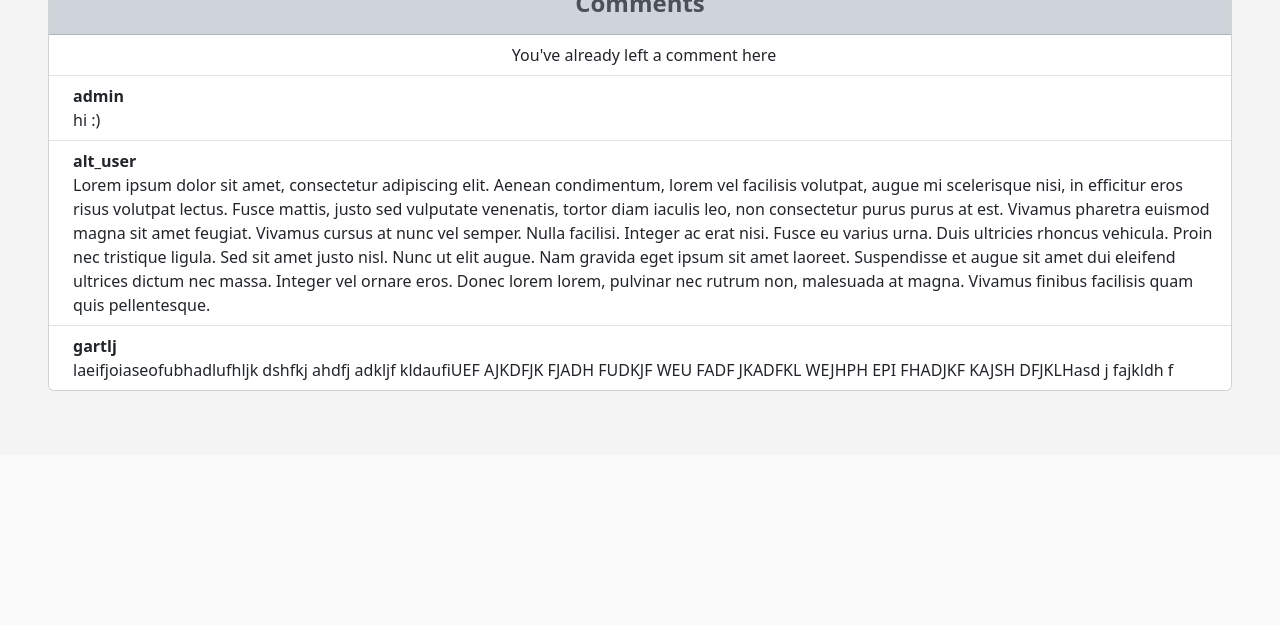
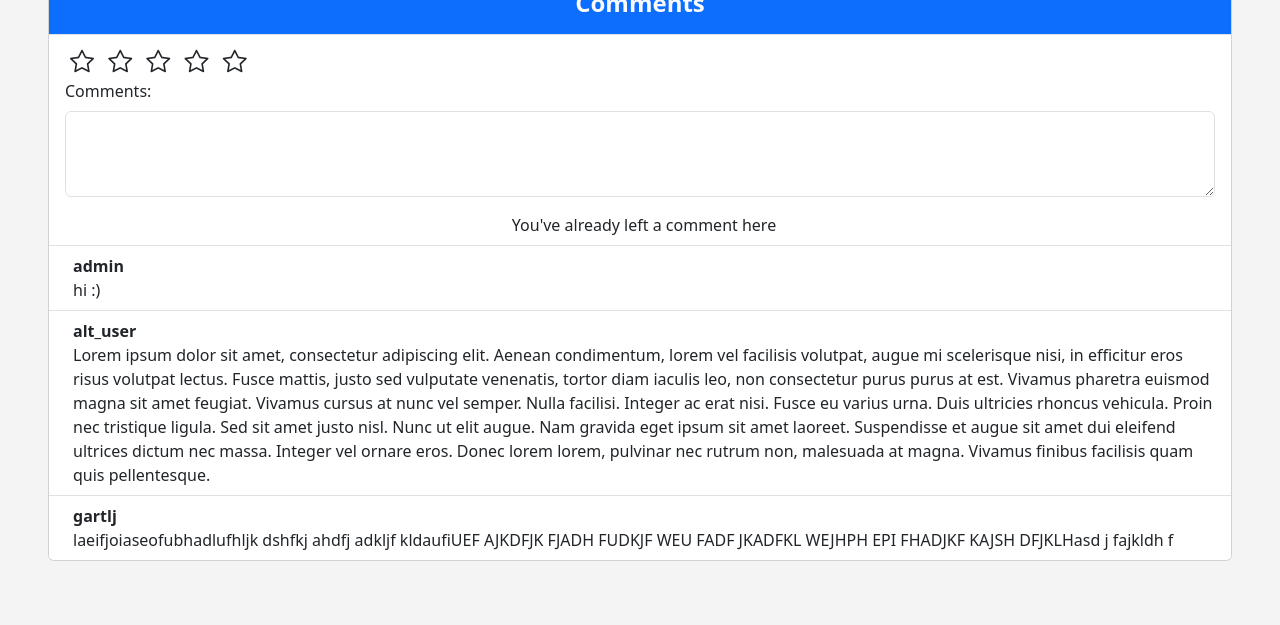
Before and after one commit to asemfi/CS416FinalProject, a Django app: page /ticketmaster/event/view/1234 in a window 1280 px wide. Shown: the part 572-1197 px from the top of the page. Before the commit the page ends 963 px from the top, so only its background shows below. Run offline with Django 4.2, Linux system fonts and the light colour scheme; a user stored in the database is signed in; data comes from the database, SQL or seed files in the repository.

Commit message:
added star input system Jocelyn

```diff
--- a/templates/base.html
+++ b/templates/base.html
@@ -8,6 +8,8 @@
 
   <!-- Bootstrap CSS -->
   <link href="https://cdn.jsdelivr.net/npm/bootstrap@5.3.2/dist/css/bootstrap.min.css" rel="stylesheet" integrity="sha384-T3c6CoIi6uLrA9TneNEoa7RxnatzjcDSCmG1MXxSR1GAsXEV/Dwwykc2MPK8M2HN" crossorigin="anonymous">
+  <link rel="stylesheet" href="https://cdn.jsdelivr.net/npm/bootstrap-icons@1.11.1/font/bootstrap-icons.css">
+
   <link rel="stylesheet" href="{% static 'css/ticket-master-style.css' %}">
   <title>
     {% block title %}
--- a/templates/eventview.html
+++ b/templates/eventview.html
@@ -49,14 +49,32 @@
       </div>
 
       <ul class="list-group list-group-flush" id="comment-section">
-        <li class="list-group-item list-group-item-dark">
+        <li class="list-group-item" id="comment-header">
           <div class="fw-bold h4 text-center">Comments</div>
         </li>
         {#TODO:#}
         {#  add way to add comments #}
         <li class="list-group-item">
+
           {% if user.is_authenticated %}
             <!-- form for adding comment -->
+            <form id="comment-form" method="post" action="{% url 'update_comment' event_id %}">
+              {% csrf_token %}
+              <!-- Star rating scale container -->
+              <ul id="star-rating">
+                <li class="star" data-rating="1"><i class="bi bi-star"></i></li>
+                <li class="star" data-rating="2"><i class="bi bi-star"></i></li>
+                <li class="star" data-rating="3"><i class="bi bi-star"></i></li>
+                <li class="star" data-rating="4"><i class="bi bi-star"></i></li>
+                <li class="star" data-rating="5"><i class="bi bi-star"></i></li>
+              </ul>
+              <!-- Hidden input field to store the users rating -->
+              <input type="hidden" name="rating" id="rating-input" value="">
+              <div class="mb-3">
+                <label for="comment-input" class="form-label">Comments:</label>
+                <textarea class="form-control" id="comment-input" name="comments" rows="3"></textarea>
+              </div>
+            </form>
             <!-- check if user has already left a comment -->
             <!--    if yes, prompts should autofill with current comment info -->
             <!--    if yes, should have options to update or delete comment -->
@@ -104,9 +122,34 @@
 {% block script %}
   <script>
     $(function(){
+      <!-- adds click function to return to search button -->
       $('#go-to-search').click(function () {
         window.location.href = `/ticketmaster`;
-      })
+      });
+
+      <!-- add star functionality -->
+      const stars = $('.star');
+      const ratingInput = $('#rating-input');
+      stars.click(function() {
+        let index = $(this).index();
+        // Update the value of the hidden input field
+        ratingInput.val(index + 1);
+
+        // Remove 'checked' class from all stars
+        stars.each(function(i, star) {
+          $(star).children('.bi').removeClass('bi-star-fill');
+          $(star).children('.bi').addClass('bi-star');
+          // Add 'bi-star-fill', remove 'bi-star' class to the clicked star and all stars before it
+          if (i <= index) {
+            $(star).children('.bi').addClass('bi-star-fill');
+            $(star).children('.bi').removeClass('bi-star');
+          }
+        });
+      });
+
+      <!-- if user has not commented yet -->
+        <!-- add a submit button -->
+      <!-- if user has a comment logged -->
     });
   </script>
 {% endblock %}
--- a/ticketMaster/static/css/ticket-master-style.css
+++ b/ticketMaster/static/css/ticket-master-style.css
@@ -121,7 +121,7 @@
 body{
     background-color: #fafafa;
 }
-#top-div{
+#top-div, #comment-header{
      background-color: var(--bs-primary);
      color: #fafafa;
 }
@@ -134,6 +134,17 @@ body{
 #go-to-search {
   margin-bottom: 1em;
   margin-top: -2em
+}
+ul#star-rating {
+  list-style: none;
+  padding: 0;
+  margin: 0;
+}
+li.star {
+  display: inline-block;
+  margin: 0 5px;
+  font-size: 24px;
+  cursor: pointer;
 }
 #event-url{
     color: #fafafa;
```
